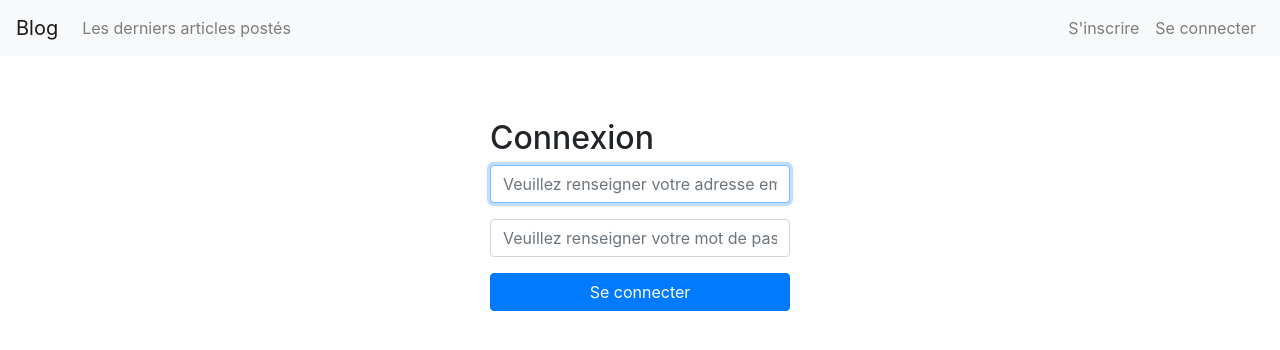
After one commit to Wabon95/blog, a PHP site: page /login in a window 1280 px wide. The commit adds this page. Shown: the top 350 px of the page. Run offline with PHP 8.4, Linux system fonts and the light colour scheme; some libraries are stand-ins or nearby versions.

Commit message:
User space

```diff
--- a/app/Controllers/HomeController.php
+++ b/app/Controllers/HomeController.php
@@ -10,6 +10,6 @@ class HomeController extends CoreController {
         $this->render('home', [
             'page_title' => 'Accueil',
             'flash_messages' => FlashMessages::getMessages()
-            ]);
+        ]);
     }
 }
--- a/app/Controllers/UserController.php
+++ b/app/Controllers/UserController.php
@@ -13,7 +13,7 @@ class UserController extends CoreController {
     }
 
     public function signUpTreatment() {
-        if($_POST) {
+        if ($_POST) {
             $user = new User();
             $user
                 ->setEmail($_POST['inputEmail'])
@@ -23,4 +23,22 @@ class UserController extends CoreController {
         }
         $this->redirect('/');
     }
+
+    public function login() {
+        $this->render('user.login', [
+            'page_title' => "Se connecter"
+        ]);
+    }
+
+    public function loginTreatment() {
+        if ($_POST) {
+            User::connectUser($_POST['inputEmail'], $_POST['inputPassword']);
+        }
+        $this->redirect('/');
+    }
+
+    public function logout() {
+        User::disconnectUser();
+        $this->redirect('/');
+    }
 }
--- a/app/Routes.php
+++ b/app/Routes.php
@@ -23,4 +23,25 @@ $router->map('POST', '/sign_up', [
     'SignUpTreatment'
 );
 
+$router->map('GET', '/login', [
+        'controller' => 'App\Controllers\UserController',
+        'method' => 'login'
+    ],
+    'Login'
+);
+
+$router->map('POST', '/login', [
+    'controller' => 'App\Controllers\UserController',
+    'method' => 'loginTreatment'
+    ],
+    'LoginTreatment'
+);
+
+$router->map('GET', '/logout', [
+    'controller' => 'App\Controllers\UserController',
+    'method' => 'logout'
+    ],
+    'Logout'
+);
+
 return $router;
--- a/app/views/header.php
+++ b/app/views/header.php
@@ -26,19 +26,19 @@
                     </li>
                 </ul>
                 <ul class="navbar-nav ml-auto">
-                    <?php if (isset($_SESSION['connectedUser'])): ?>
+                    <?php if (isset($_SESSION['user'])): ?>
                         <li class="nav-item">
                             <a class="nav-link" href="/profile">Mon profil</a>
                         </li>
                         <li class="nav-item">
-                            <a class="nav-link" href="/sign_out">Se déconnecter</a>
+                            <a class="nav-link" href="/logout">Se déconnecter</a>
                         </li>
                     <?php else: ?>
                         <li class="nav-item">
                             <a class="nav-link" href="/sign_up">S'inscrire</a>
                         </li>
                         <li class="nav-item">
-                            <a class="nav-link" href="/sign_in">Se connecter</a>
+                            <a class="nav-link" href="/login">Se connecter</a>
                         </li>
                     <?php endif; ?>
                 </ul>
--- /dev/null
+++ b/app/views/user/login.php
@@ -0,0 +1,14 @@
+<div class="container">
+
+    <form id="form-signin" action="/login" method="post">
+        <h2>Connexion</h2>
+        <!-- <label for="inputEmail" class="sr-only">Adresse email</label> -->
+        <input type="email" id="inputEmail" name="inputEmail" class="form-control mb-3" placeholder="Veuillez renseigner votre adresse email" required autofocus>
+
+        <!-- <label for="inputPassword" class="sr-only">Mot de passe</label> -->
+        <input type="password" id="inputPassword" name="inputPassword" class="form-control" placeholder="Veuillez renseigner votre mot de passe" required>
+
+        <button class="btn btn-primary btn-block mt-3" type="submit">Se connecter</button>
+    </form>
+
+</div>
```
Also changed, not shown: app/Models/User.php (+15 -0 lines).
